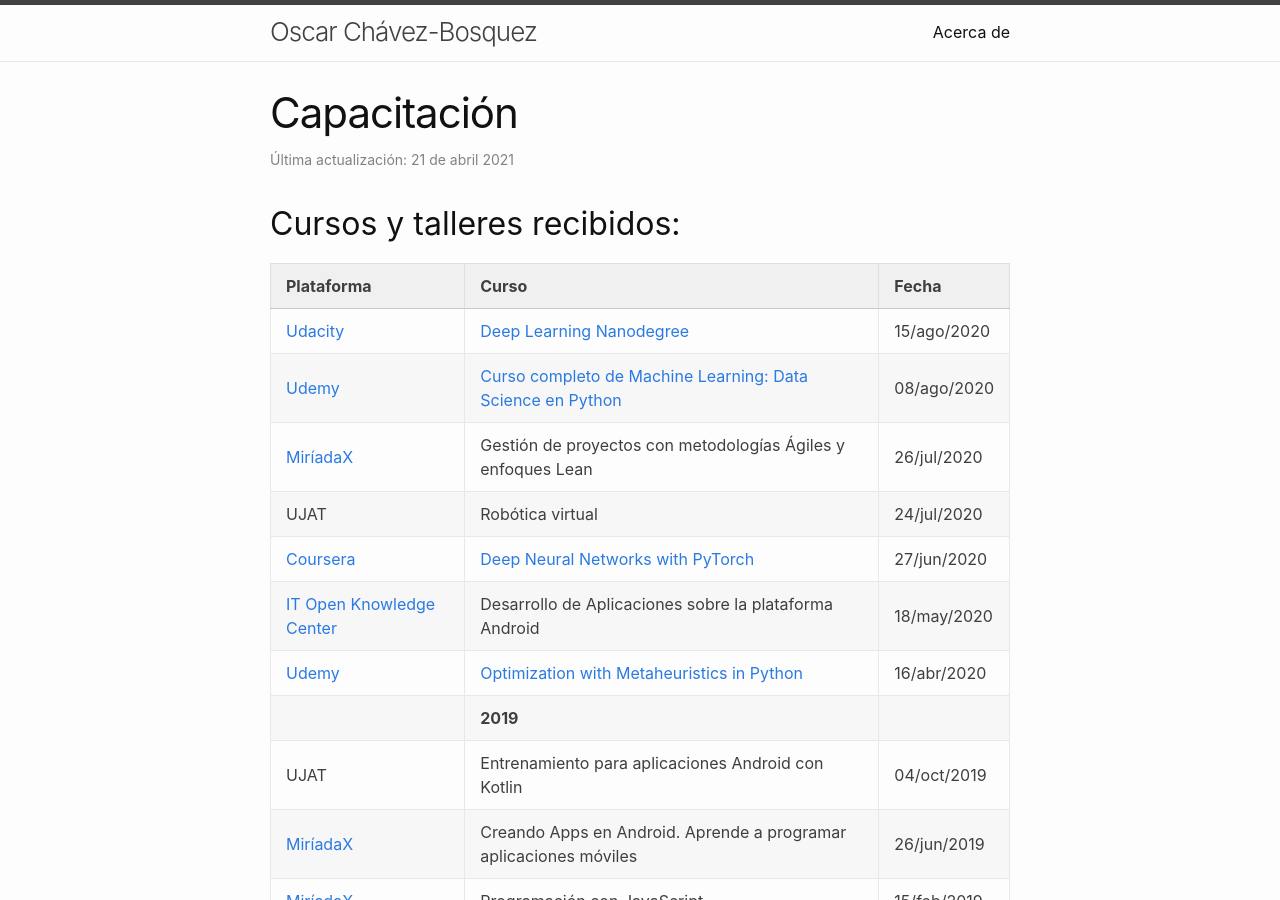
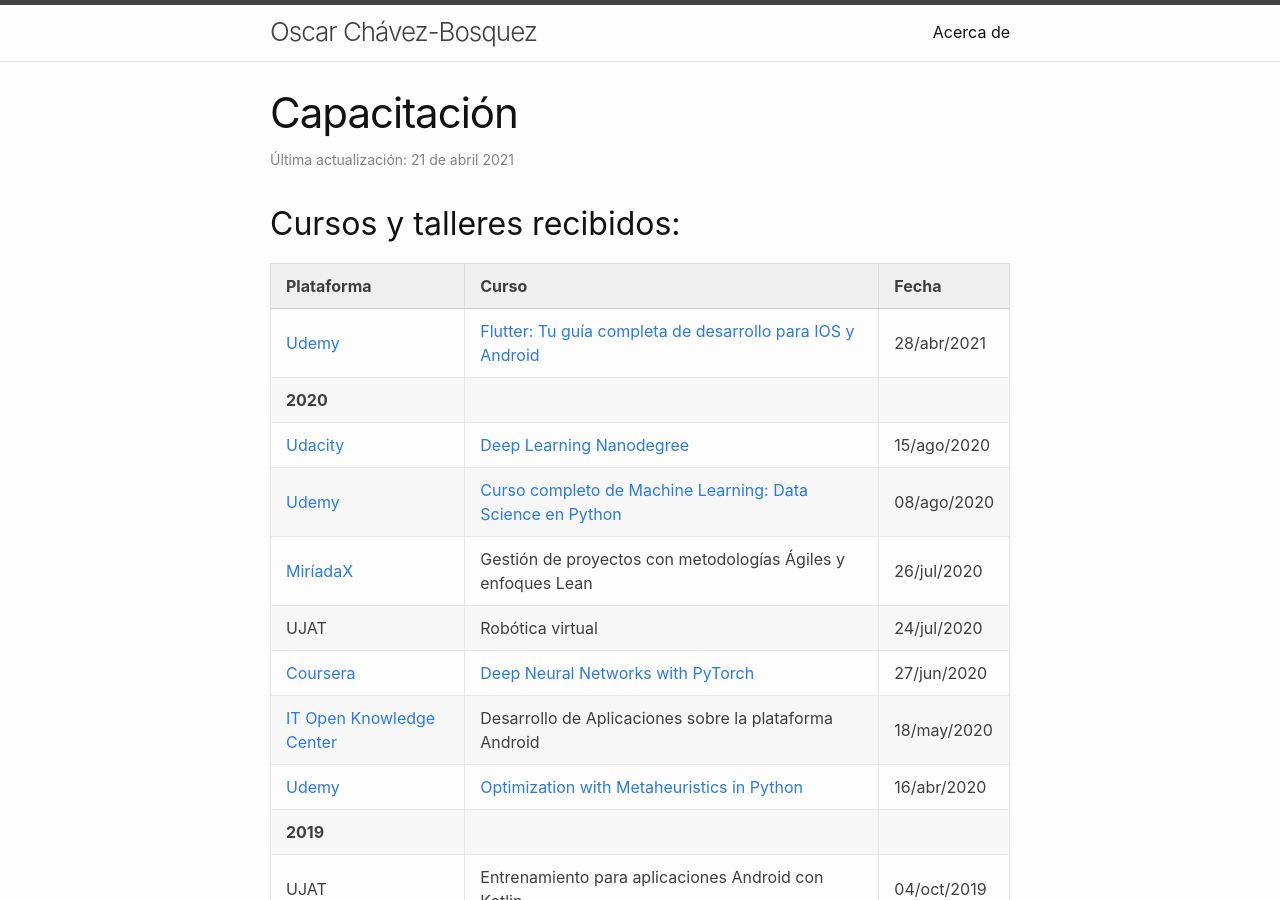
Before and after one commit to chavezbosquez/chavezbosquez.github.io, a Jekyll site: the page built from personal/cursos.markdown, in a window 1280 px wide and 900 px high. Built offline with Jekyll 4.4.1, drawn with Linux system fonts in a browser that asks for light colours.

Commit message:
Capacitación recibida

```diff
--- a/personal/cursos.markdown
+++ b/personal/cursos.markdown
@@ -10,6 +10,8 @@ date     : 2021-04-21 13:30:00 -0600
 
 | Plataforma | Curso | Fecha |
 | --- | --- | ---|
+| [Udemy](https://www.udemy.com/course/flutter-ios-android-fernando-herrera/) | [Flutter: Tu guía completa de desarrollo para IOS y Android](https://www.udemy.com/certificate/UC-66829eb6-326c-441d-a5ea-2b76cf2596d2/) | 28/abr/2021 |
+| **2020** | | |
 | [Udacity](https://www.udacity.com) | [Deep Learning Nanodegree](https://confirm.udacity.com/ZEJDPWTP) | 15/ago/2020 |
 | [Udemy](https://www.udemy.com) | [Curso completo de Machine Learning: Data Science en Python](https://www.udemy.com/certificate/UC-852c1c12-794e-4e5a-9747-c473a5260b3e/) | 08/ago/2020 |
 | [MiríadaX](https://miriadax.net/web/general-navigation/cursos) | Gestión de proyectos con metodologías Ágiles y enfoques Lean | 26/jul/2020 |
@@ -17,11 +19,11 @@ date     : 2021-04-21 13:30:00 -0600
 | [Coursera](https://www.coursera.org) | [Deep Neural Networks with PyTorch](https://coursera.org/verify/PXN63JZHRAV5) | 27/jun/2020 |
 | [IT Open Knowledge Center](https://it-okcenter.com) | Desarrollo de Aplicaciones sobre la plataforma Android | 18/may/2020 |
 | [Udemy](https://www.udemy.com) | [Optimization with Metaheuristics in Python](https://www.udemy.com/certificate/UC-5b922bb9-bf33-40e6-89a8-9b66a5ecdf45/) | 16/abr/2020 |
-| | **2019** | |
+| **2019** | | |
 | UJAT | Entrenamiento para aplicaciones Android con Kotlin | 04/oct/2019 |
 | [MiríadaX](https://miriadax.net/web/general-navigation/cursos) | Creando Apps en Android. Aprende a programar aplicaciones móviles | 26/jun/2019 |
 | [MiríadaX](https://miriadax.net/web/general-navigation/cursos) | Programación con JavaScript | 15/feb/2019 |
-| | **2018** | |
+| **2018** | | |
 | [EdX](https://www.edx.org) | [JS.0x: JavaScript Introduction](https://courses.edx.org/certificates/b5f20250bb564242a0beeb6ecccdeaa8) | 15/dic/2018 |
 | [SIA Software SA de CV](https://www.siasw.com/index.php/es/) | Desarrollo de Aplicaciones Distribuidas | 07/dic/2018 |
 | [EdX](https://www.edx.org) | [CSS.0x: CSS Basics](https://courses.edx.org/certificates/8250edd6fe354f8bb4835ef16f8dd6da) | 29/jul/2018 |
```
